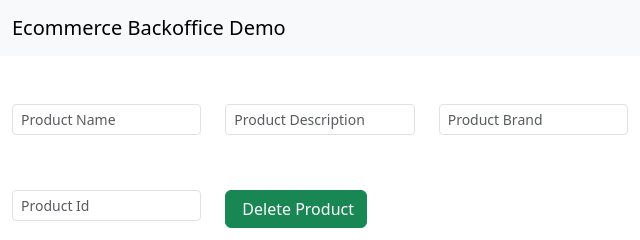
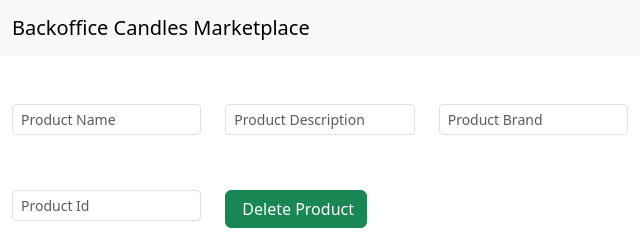
Before and after one commit to Giacomomijkc/M4-D7, a plain HTML site: page backoffice.html in a window 1280 px wide. Shown: the top 240 px of the page, 0-640 px from the left. Drawn offline with nearby package versions, Linux system fonts and the light colour scheme.

Commit message:
Project Name edited

```diff
--- a/backoffice.html
+++ b/backoffice.html
@@ -11,7 +11,7 @@
 <body>
     <nav class="navbar bg-body-tertiary">
         <div class="container-fluid">
-          <a class="navbar-brand">Ecommerce Backoffice Demo</a>
+          <a class="navbar-brand">Backoffice Candles Marketplace</a>
         </div>
       </nav>
       <div class="container-fluid">
```
Also changed, not shown: index.html (+1 -1 lines).
